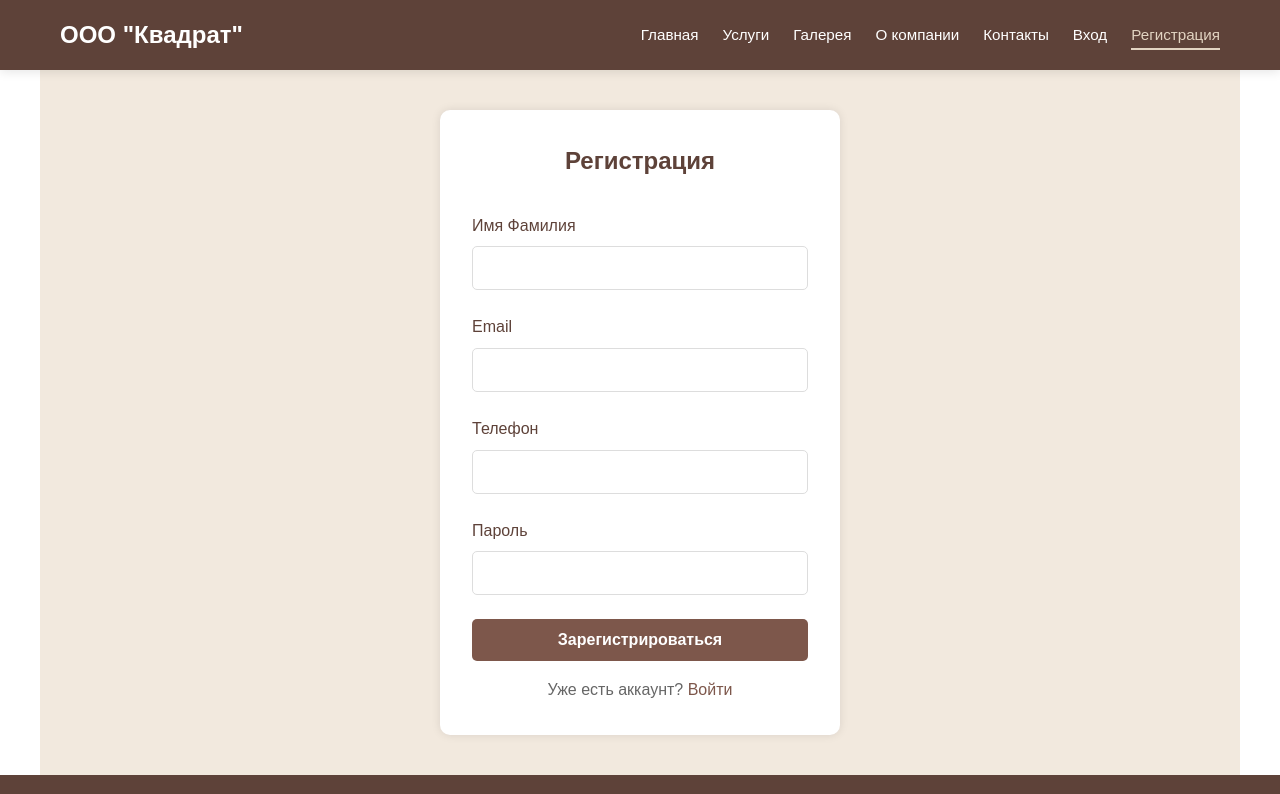
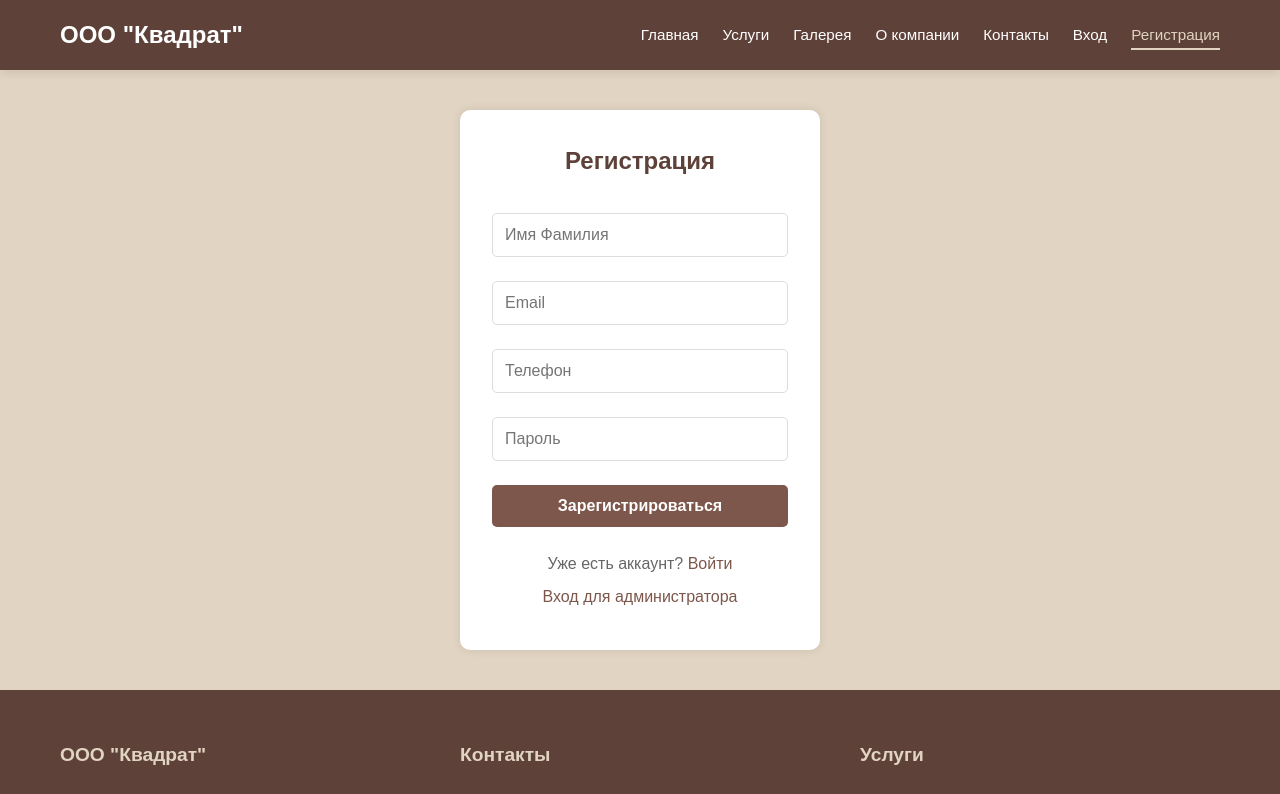
Before and after one commit to magobul/project, a Vue app: page /register in a window 1280 px wide. Shown: the top 794 px of the page. Built offline with nearby package versions, Linux system fonts and the light colour scheme; no server answers.

Commit message:
Update Register.vue

```diff
--- a/src/views/Register.vue
+++ b/src/views/Register.vue
@@ -1,26 +1,48 @@
 <template>
-  <div class="register container">
+  <div class="register">
+    <div class="container">
       <div class="form-container">
         <h2>Регистрация</h2>
+
         <form @submit.prevent="register">
           <div class="form-group">
-          <label>Имя Фамилия</label>
-          <input v-model="form.name" type="text" required>
+            <input
+              v-model="form.name"
+              type="text"
+              placeholder="Имя Фамилия"
+              required
+              :disabled="loading"
+            >
           </div>
 
           <div class="form-group">
-          <label>Email</label>
-          <input v-model="form.email" type="email" required>
+            <input
+              v-model="form.email"
+              type="email"
+              placeholder="Email"
+              required
+              :disabled="loading"
+            >
           </div>
 
           <div class="form-group">
-          <label>Телефон</label>
-          <input v-model="form.phone" type="tel" required>
+            <input
+              v-model="form.phone"
+              type="tel"
+              placeholder="Телефон"
+              required
+              :disabled="loading"
+            >
           </div>
 
           <div class="form-group">
-          <label>Пароль</label>
-          <input v-model="form.password" type="password" required>
+            <input
+              v-model="form.password"
+              type="password"
+              placeholder="Пароль"
+              required
+              :disabled="loading"
+            >
           </div>
 
           <button type="submit" class="btn" :disabled="loading">
@@ -28,17 +50,19 @@
           </button>
         </form>
 
-      <p class="login-link">
-        Уже есть аккаунт? <router-link to="/login">Войти</router-link>
-      </p>
+        <div class="form-links">
+          <p>Уже есть аккаунт? <router-link to="/login">Войти</router-link></p>
+          <p><router-link to="/admin">Вход для администратора</router-link></p>
+        </div>
+      </div>
     </div>
   </div>
 </template>
 
 <script>
 import axios from 'axios'
+import socketService from '../plugins/socket.js'
 
-// Получаем URL API из переменной окружения
 const API_URL = import.meta.env.VITE_API_URL || 'http://localhost:3000'
 
 export default {
@@ -51,13 +75,25 @@ export default {
         name: '',
         phone: ''
       },
-      loading: false,
-      error: ''
+      loading: false
     }
   },
+  mounted() {
+    // Очищаем старые данные при загрузке страницы
+    this.clearAuthData()
+  },
   methods: {
+    clearAuthData() {
+      localStorage.removeItem('user')
+      localStorage.removeItem('manager')
+      localStorage.removeItem('token')
+
+      // Отключаем Socket.IO
+      socketService.disconnect()
+    },
+
     async register() {
-      // Валидация
+      // Валидация перед отправкой
       if (!this.form.name.trim()) {
         alert('Введите имя')
         return
@@ -91,58 +127,66 @@ export default {
       }
 
       this.loading = true
-      this.error = ''
 
       try {
-        console.log('📝 Отправка регистрации:', this.form.email)
-        console.log('📡 API URL:', API_URL)
+        console.log('Попытка регистрации:', this.form.email)
+        console.log('API URL:', API_URL)
 
-        const response = await axios({
-          method: 'post',
-          url: `${API_URL}/api/register`,
-          data: {
+        const response = await axios.post(`${API_URL}/api/register`, {
           name: this.form.name.trim(),
           email: this.form.email.trim(),
           phone: this.form.phone.trim(),
           password: this.form.password
-          },
-          timeout: 30000,
-          headers: {
-            'Content-Type': 'application/json',
-            'Accept': 'application/json'
-          }
         })
 
-        console.log('✅ Ответ сервера:', response.data)
+        console.log('Ответ сервера:', response.data)
 
         if (response.data.user) {
-          // Сохраняем пользователя
-          localStorage.setItem('user', JSON.stringify(response.data.user))
+          const userData = response.data.user
 
-          // Отправляем событие о входе
+          // Сохраняем данные пользователя
+          localStorage.setItem('user', JSON.stringify(userData))
+
+          // Подключаем Socket.IO с данными пользователя
+          socketService.connect({
+            userId: userData.id,
+            userRole: userData.role || 'client',
+            clientId: userData.id
+          })
+
+          // Отправляем событие о входе для обновления других компонентов
           const loginEvent = new CustomEvent('user-login', {
             detail: {
-              user: response.data.user,
+              user: userData,
               timestamp: Date.now(),
               source: 'register'
             }
           })
           window.dispatchEvent(loginEvent)
 
-          alert('✅ Регистрация успешна!')
-          this.$router.push('/profile')
-        } else {
-          alert('❌ Ошибка: неверный формат ответа от сервера')
+          // Отправляем событие аутентификации через сокет
+          if (socketService.isConnected) {
+            socketService.emit('client_login', {
+              userId: userData.id,
+              userEmail: userData.email,
+              timestamp: Date.now()
+            })
           }
 
+          console.log('Регистрация выполнена успешно')
+
+          // Перенаправляем в личный кабинет
+          setTimeout(() => {
+            this.$router.push('/profile')
+          }, 100)
+        } else {
+          throw new Error('Неверный формат ответа от сервера')
+        }
       } catch (error) {
-        console.error('❌ Ошибка регистрации:', error)
+        console.error('Ошибка регистрации:', error)
 
         let errorMessage = 'Ошибка регистрации'
-
-        if (error.code === 'ECONNABORTED') {
-          errorMessage = 'Превышено время ожидания ответа от сервера. Попробуйте позже.'
-        } else if (error.response?.data?.error) {
+        if (error.response?.data?.error) {
           errorMessage = error.response.data.error
         } else if (error.response?.data?.message) {
           errorMessage = error.response.data.message
@@ -150,8 +194,10 @@ export default {
           errorMessage = error.message
         }
 
-        alert('❌ ' + errorMessage)
-        this.error = errorMessage
+        alert(errorMessage)
+
+        // Очищаем данные при ошибке
+        this.clearAuthData()
       } finally {
         this.loading = false
       }
@@ -162,17 +208,22 @@ export default {
 
 <style scoped>
 .register {
-  min-height: 80vh;
+  background-color: #E2D4C2;
+  min-height: 70vh;
   display: flex;
   align-items: center;
   justify-content: center;
-  background: #F2E9DE;
   padding: 40px 20px;
+}
+
+.container {
+  width: 100%;
+  max-width: 400px;
+  margin: 0 auto;
 }
 
 .form-container {
   width: 100%;
-  max-width: 400px;
   background: white;
   padding: 2rem;
   border-radius: 10px;
@@ -183,17 +234,11 @@ export default {
   text-align: center;
   margin-bottom: 2rem;
   color: #5E4239;
+  font-size: 1.5rem;
 }
 
 .form-group {
   margin-bottom: 1.5rem;
-}
-
-.form-group label {
-  display: block;
-  margin-bottom: 0.5rem;
-  color: #5E4239;
-  font-weight: 500;
 }
 
 .form-group input {
@@ -202,13 +247,18 @@ export default {
   border: 1px solid #ddd;
   border-radius: 5px;
   font-size: 1rem;
-  transition: all 0.3s;
+  transition: all 0.3s ease;
 }
 
 .form-group input:focus {
   outline: none;
   border-color: #7D574B;
   box-shadow: 0 0 5px rgba(125, 87, 75, 0.3);
+}
+
+.form-group input:disabled {
+  background: #f5f5f5;
+  cursor: not-allowed;
 }
 
 .btn {
@@ -218,10 +268,10 @@ export default {
   padding: 12px;
   border: none;
   border-radius: 5px;
+  font-size: 1rem;
+  cursor: pointer;
   font-weight: bold;
-  cursor: pointer;
-  transition: all 0.3s;
-  font-size: 1rem;
+  transition: all 0.3s ease;
 }
 
 .btn:hover:not(:disabled) {
@@ -234,22 +284,27 @@ export default {
   cursor: not-allowed;
 }
 
-.login-link {
+.form-links {
+  margin-top: 1.5rem;
   text-align: center;
-  margin-top: 1rem;
+}
+
+.form-links p {
+  margin-bottom: 0.5rem;
   color: #666;
 }
 
-.login-link a {
+.form-links a {
   color: #7D574B;
   text-decoration: none;
   font-weight: 500;
 }
 
-.login-link a:hover {
+.form-links a:hover {
   text-decoration: underline;
 }
 
+/* Адаптивность */
 @media (max-width: 480px) {
   .form-container {
     padding: 1.5rem;
@@ -257,6 +312,7 @@ export default {
 
   .form-container h2 {
     font-size: 1.3rem;
+    margin-bottom: 1.5rem;
   }
 
   .form-group input {
```
Lines whose indentation alone changed are shown as unchanged.
